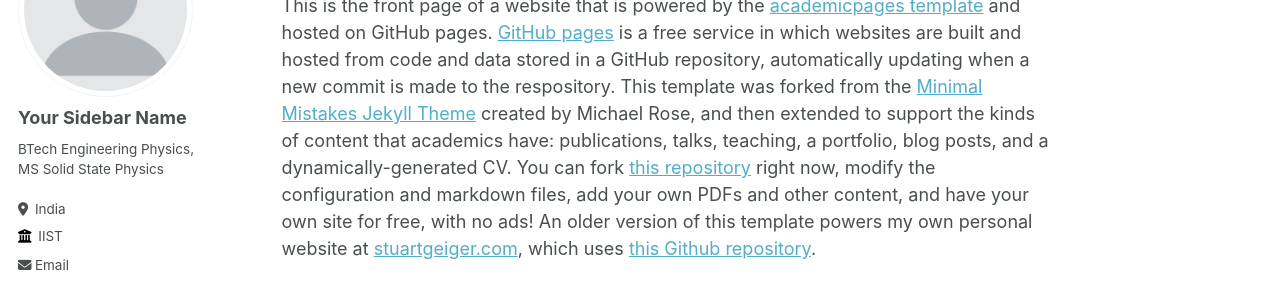
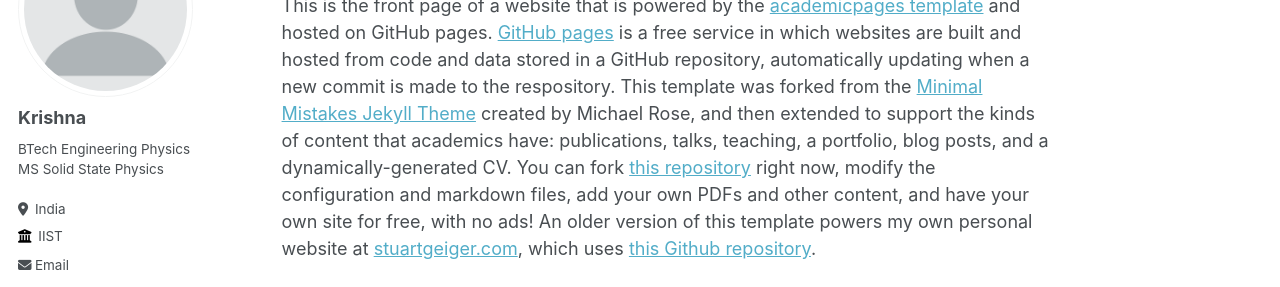
Before and after one commit to krishnaelangovan/phy, a Jekyll site: the page built from _pages/about.md, in a window 1280 px wide. Shown: the part 196-483 px from the top of the page. Built offline with Jekyll 4.4.1, drawn with Linux system fonts in a browser that asks for light colours.

Commit message:
Update _config.yml

```diff
--- a/_config.yml
+++ b/_config.yml
@@ -22,9 +22,9 @@ repository               : "krishnaelangovan/phy.github.io"
 author:
   # Biographic information
   avatar           : "profile.png"
-  name             : "Your Sidebar Name"
+  name             : "Krishna"
   pronouns         : # example: "she/her"
-  bio              : "BTech Engineering Physics, MS Solid State Physics"
+  bio              : "BTech Engineering Physics \n MS Solid State Physics"
   location         : "India"
   employer         : "IIST"
   uri              : # URL
```
